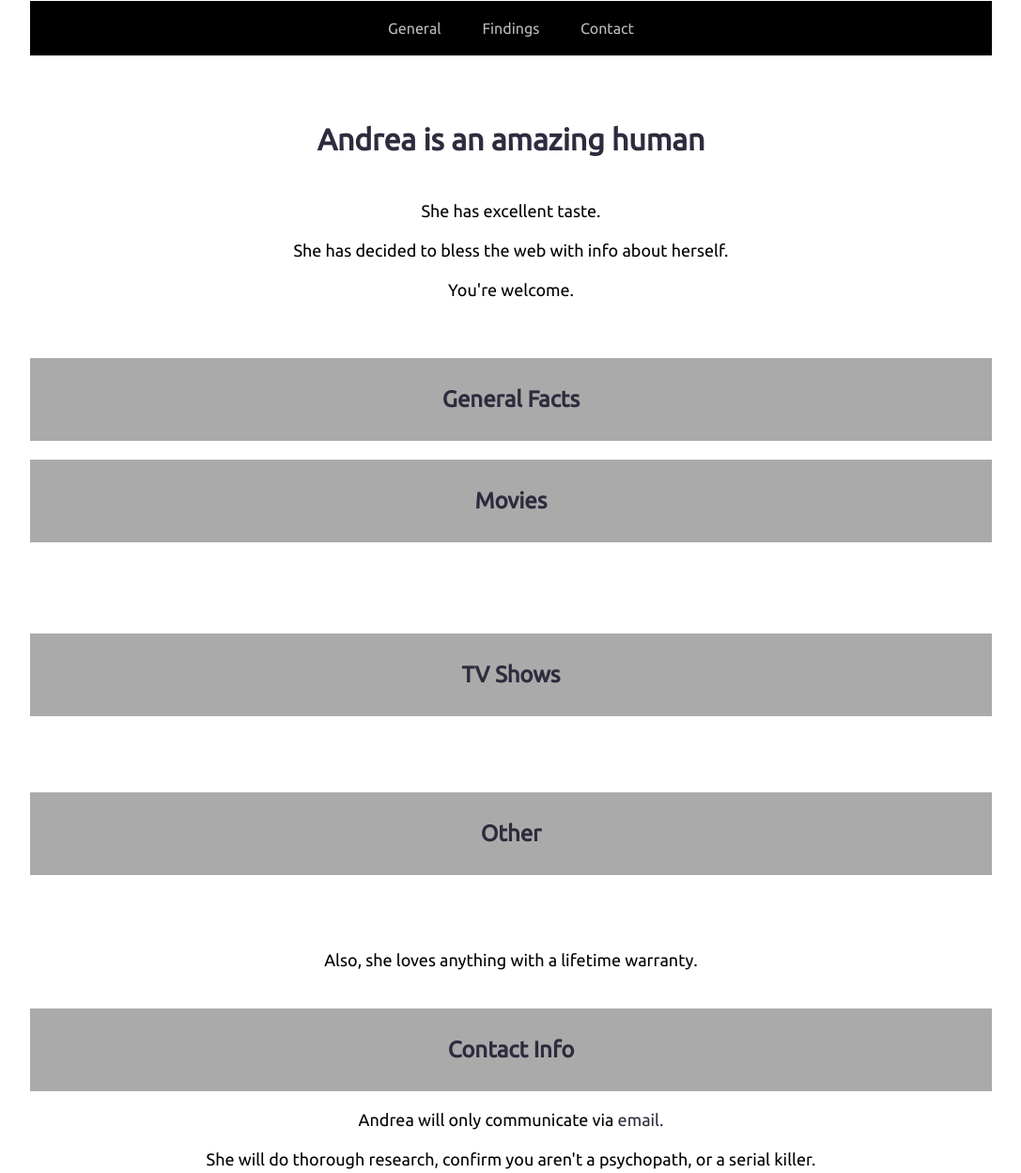
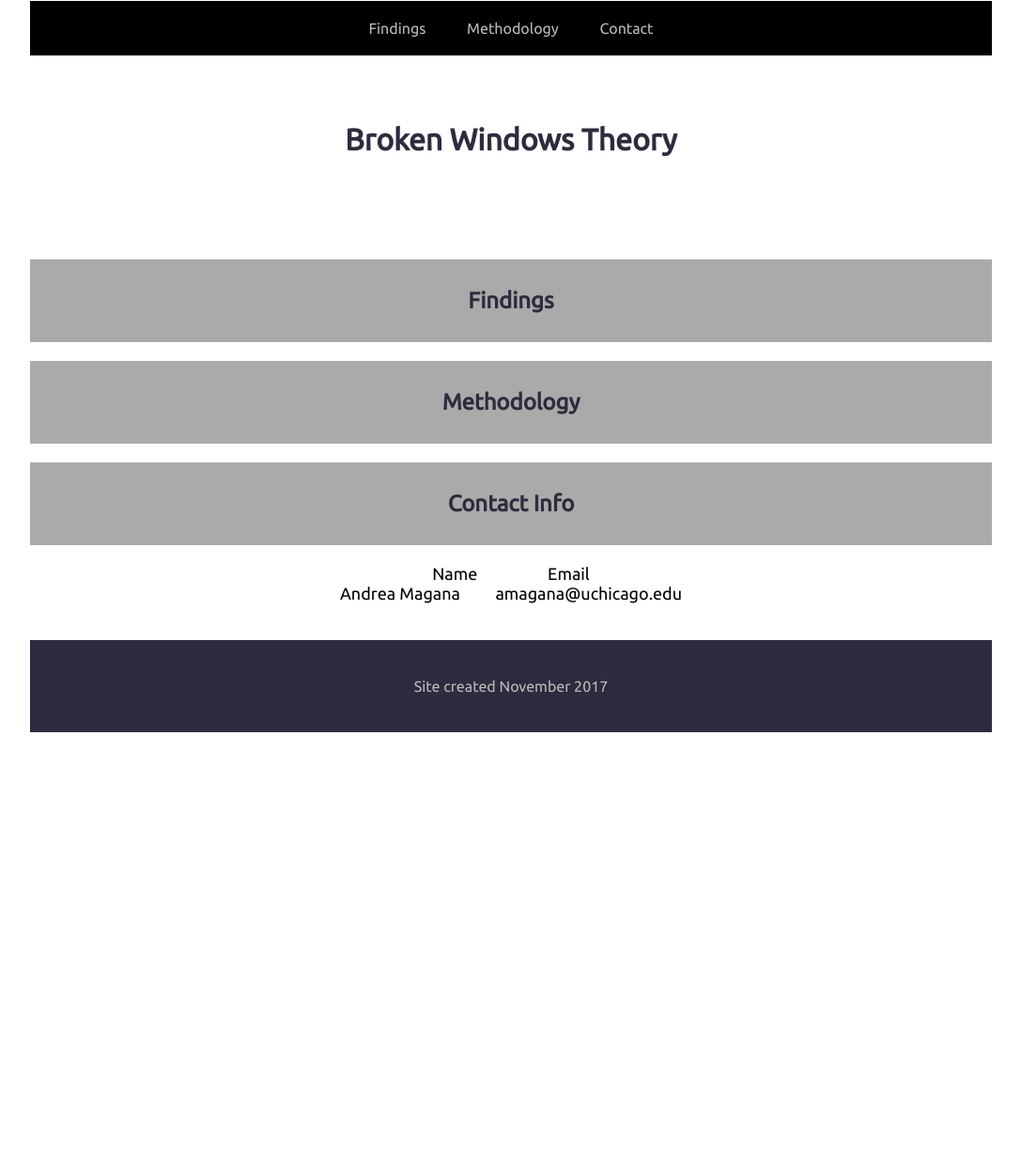
Before and after one commit to a-magana/Intro-to-Programming---Final-Project, a plain HTML site: page index.html in a window 1280 px wide. Shown: the part 292-1540 px from the top of the page at 94% size, without its empty margins (96-1183 px from the left). After the commit the page ends 1071 px from the top, so only its background shows below. Drawn offline with Linux system fonts and the light colour scheme.

Commit message:
Update index.html

```diff
--- a/index.html
+++ b/index.html
@@ -15,59 +15,29 @@
 </div>
 
 <ul class="navbar">
-  <li><a href="#general">General</a></li>
   <li><a href="#findings">Findings</a></li>
+  <li><a href="#methodology">Methodology</a></li>
   <li><a href="#contact">Contact</a></li>
 </ul>
 
-<h1> Andrea is an amazing human </h1>
-
+<h1> Broken Windows Theory </h1>
 <pre>
-She has excellent taste.
-
-She has decided to bless the web with info about herself.
-
-You're welcome.
 
 
 </pre>
 
-<h2 id="general">General Facts </h2>
-
-<h2 id="movies">Movies</h2>
-  <p>
-    Andrea loves movies. Here are her top 5:
-  </p>
-
-</section>
-<br>
-
-<h2 id="tv">TV Shows</h2>
-<p>
-  But, sometimes, when she doesn't have much time or energy to focus on a film plot, she watches TV. Lots of TV.
-  Here are a few of her all time favorites:
-</p>
+<h2 id="findings"> Findings </h2>
 
 
+<h2 id="methodology">Methodology</h2>
+<p>
 
-<h2 id="other">Other</h2>
-<p>
-Andrea likes a lot of things. She is a consumer. Some of her top favorite things include:
 </p>
-<pre>
-
-Also, she loves anything with a lifetime warranty.
-
-</pre>
 
 <h2 id="contact">Contact Info</h2>
 <pre>
-Andrea will only communicate via <a class="email" href="mailto:amagana@uchicago.edu?Subject=Fan%20Mail" target="_top">email.</a>
-
-She will do thorough research, confirm you aren't a psychopath, or a serial killer.
-
-Then, she will email you.
-
+Name                  Email
+Andrea Magana         amagana@uchicago.edu
 
 </pre>
 <script>
```
